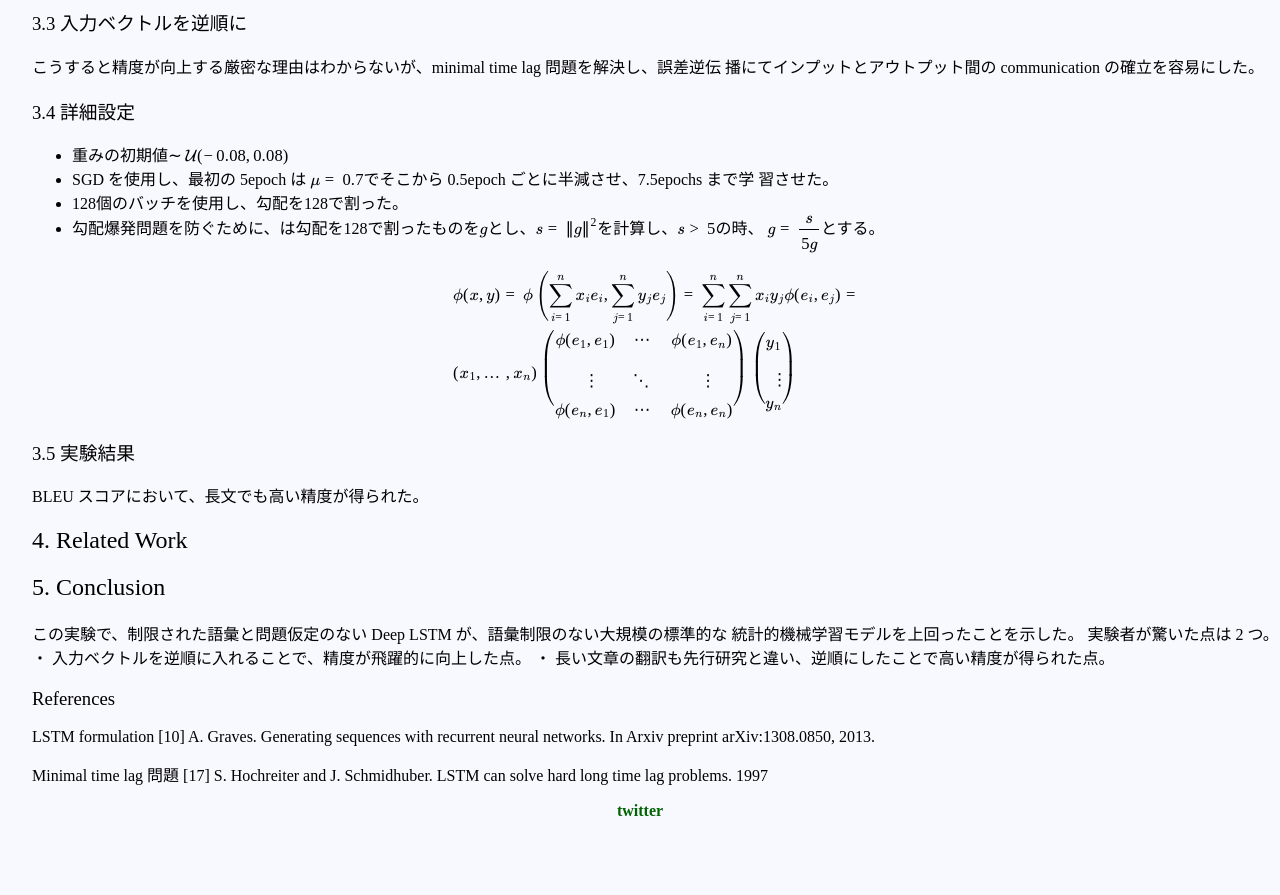
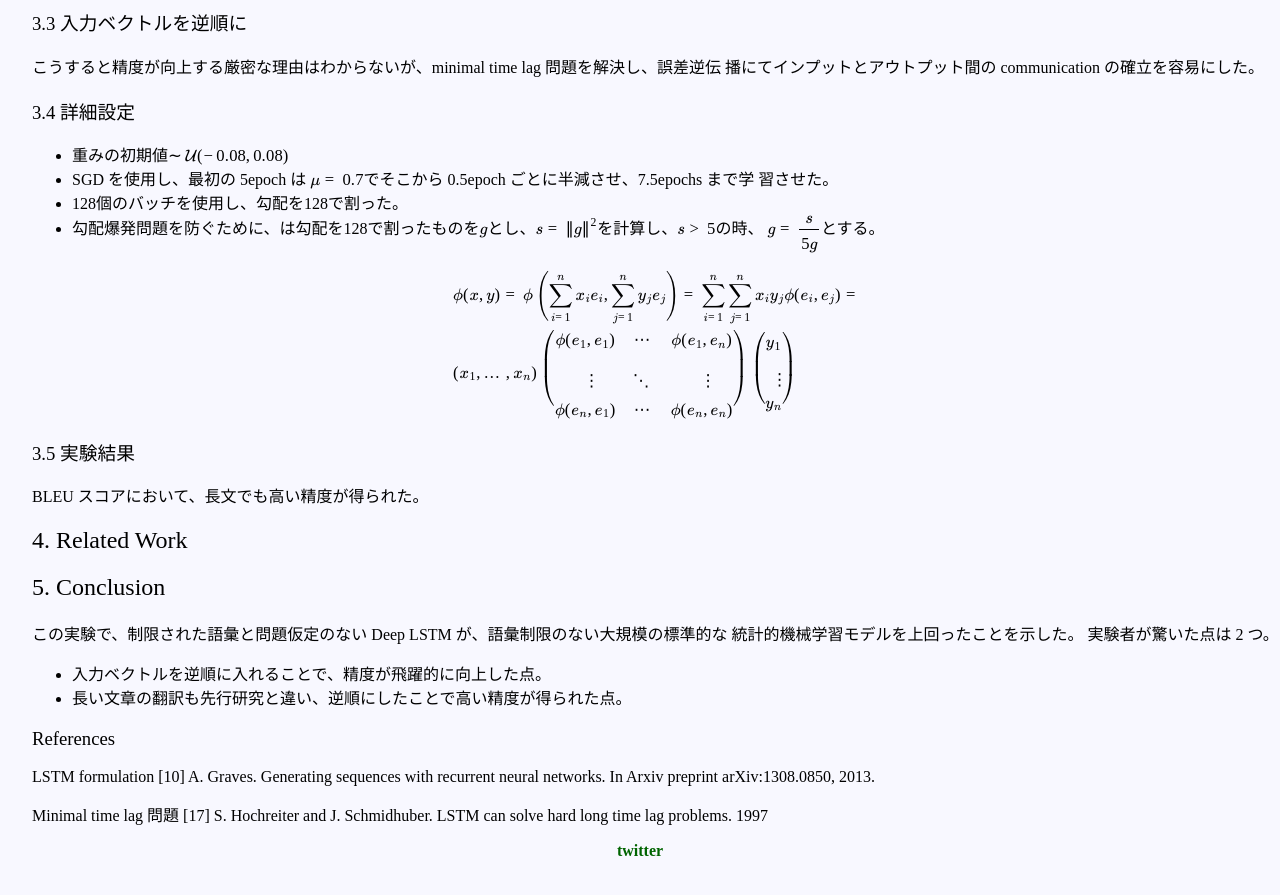
Before and after one commit to HUITCLUB/HUITCLUB.github.io, a Jekyll site: the page built from _posts/2018-02-27-Seq2Seq.md, in a window 1280 px wide and 900 px high, scrolled down 1587 px. Shown: the top 895 px of the window. Built offline with Jekyll 4.4.1, drawn with Linux system fonts in a browser that asks for light colours; some web fonts are replaced; formulas are drawn with MathJax 3; before the commit the page ends 2447 px from its top, so only the background shows below that.

Commit message:
edit Seq2Seq

```diff
--- a/_posts/2018-02-27-Seq2Seq.md
+++ b/_posts/2018-02-27-Seq2Seq.md
@@ -71,8 +71,9 @@ BLEU スコアにおいて、長文でも高い精度が得られた。
 この実験で、制限された語彙と問題仮定のない Deep LSTM が、語彙制限のない大規模の標準的な
 統計的機械学習モデルを上回ったことを示した。
 実験者が驚いた点は 2 つ。
-・ 入力ベクトルを逆順に入れることで、精度が飛躍的に向上した点。
-・ 長い文章の翻訳も先行研究と違い、逆順にしたことで高い精度が得られた点。
+
+- 入力ベクトルを逆順に入れることで、精度が飛躍的に向上した点。
+- 長い文章の翻訳も先行研究と違い、逆順にしたことで高い精度が得られた点。
 
 ### References
 LSTM formulation
```
